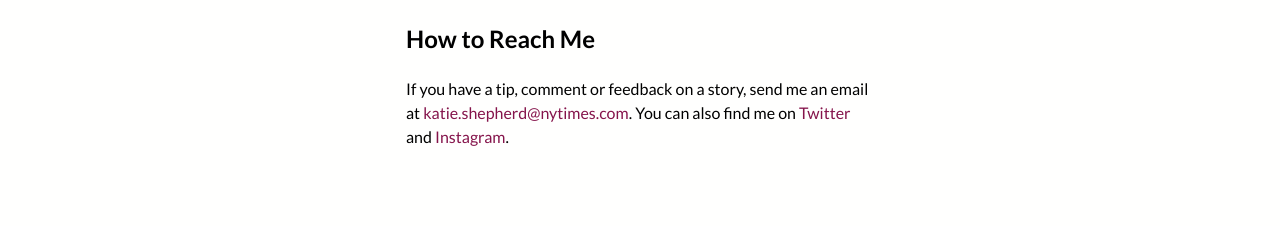
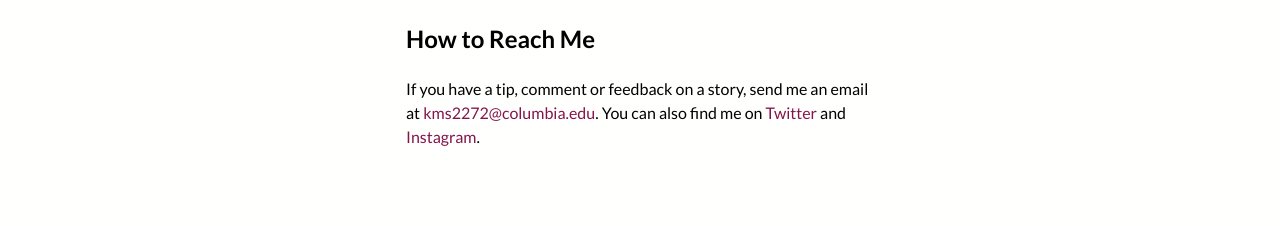
Before and after one commit to ksheps/ksheps.github.io, a Jekyll site: the page built from index.md, in a window 1280 px wide. Shown: the part 1695-1921 px from the top of the page. Built offline with Jekyll 4.4.1, drawn with Linux system fonts in a browser that asks for light colours.

Commit message:
Update index.md

```diff
--- a/index.md
+++ b/index.md
@@ -55,4 +55,4 @@ Read some of my best work:
 
 ## How to Reach Me
 
-If you have a tip, comment or feedback on a story, send me an email at [katie.shepherd@nytimes.com](mailto:katie.shepherd@nytimes.com). You can also find me on [Twitter](//twitter.com/katemshepherd) and [Instagram](//instagram.com/kmshepherd).
+If you have a tip, comment or feedback on a story, send me an email at [kms2272@columbia.edu](mailto:kms2272@columbia.edu). You can also find me on [Twitter](//twitter.com/katemshepherd) and [Instagram](//instagram.com/kmshepherd).
```
